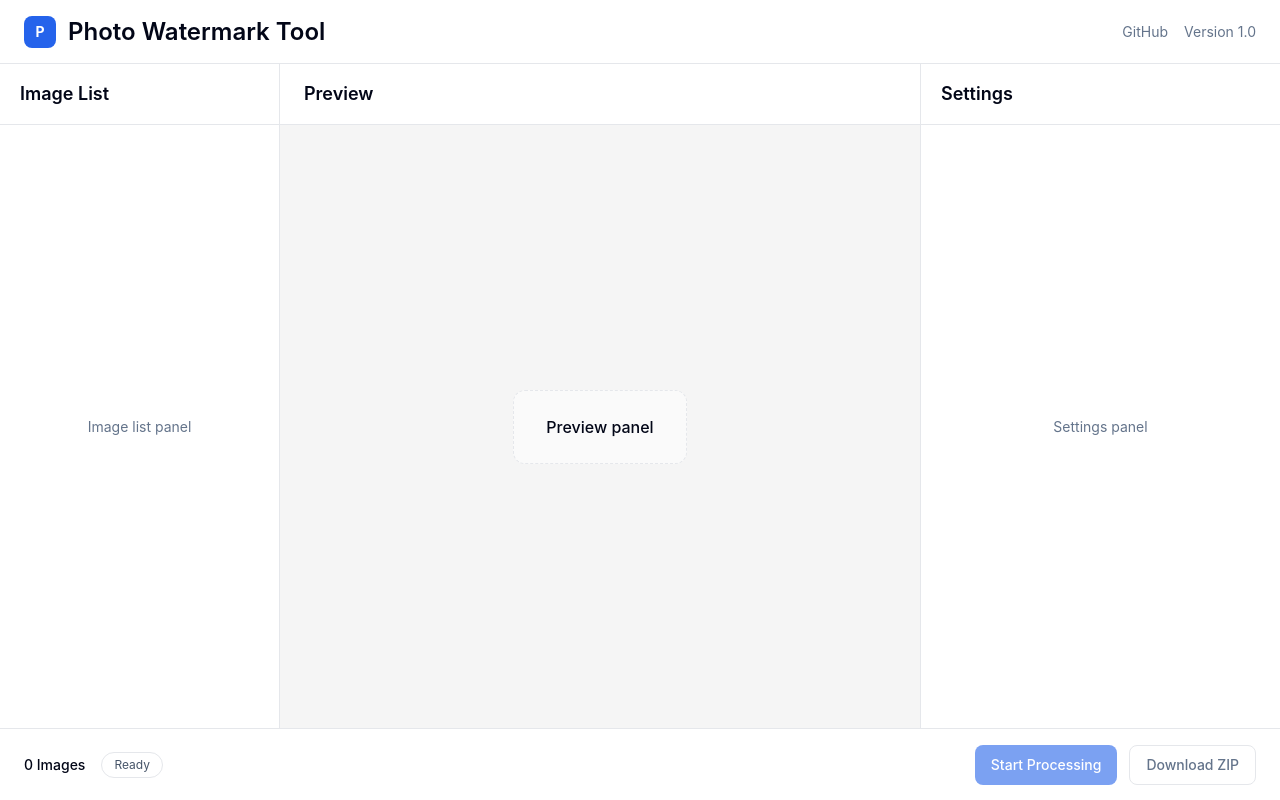
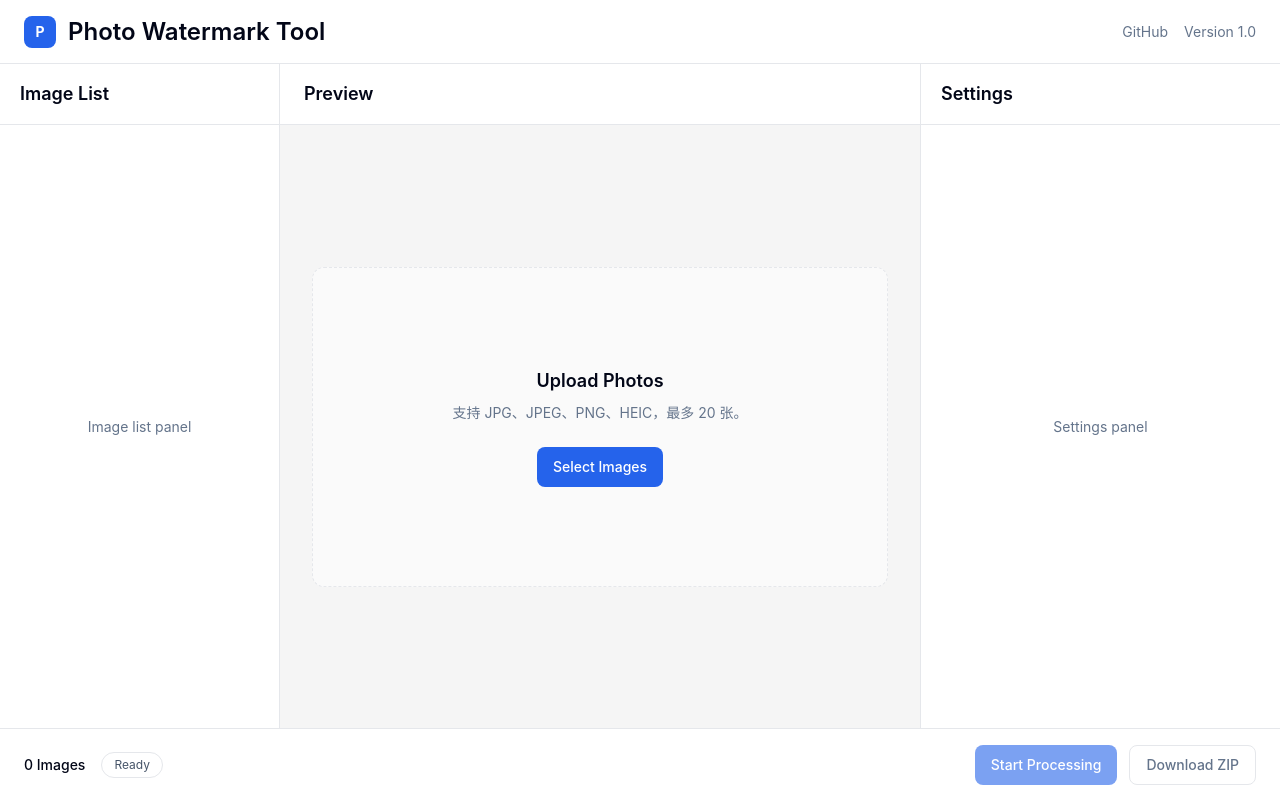
Before and after one commit to sweetCurious/photo-watermark-tool, a React (Vite) app: page / in a window 1280 px wide. Built offline with nearby package versions, Linux system fonts and the light colour scheme.

Commit message:
feat: implement image upload

```diff
--- a/src/components/layout/WorkspacePanels.tsx
+++ b/src/components/layout/WorkspacePanels.tsx
@@ -1,3 +1,5 @@
+import { ImageUpload } from '../upload/ImageUpload';
+
 function LeftPanel() {
   return (
     <aside className="flex w-[280px] shrink-0 flex-col border-r border-border-default bg-background-panel">
@@ -18,9 +20,7 @@ function PreviewPanel() {
         <h2 className="text-lg font-semibold">Preview</h2>
       </div>
       <div className="flex flex-1 items-center justify-center">
-        <div className="rounded-xl border border-dashed border-border-default bg-background-upload px-8 py-6 text-center">
-          <p className="text-base font-medium">Preview panel</p>
-        </div>
+        <ImageUpload />
       </div>
     </section>
   );
--- /dev/null
+++ b/src/components/upload/ImageUpload.tsx
@@ -0,0 +1,71 @@
+import { ChangeEvent, DragEvent, useRef, useState } from 'react';
+import { useImageStore } from '../../store/imageStore';
+import { validateImageFiles } from '../../utils/fileValidation';
+
+export function ImageUpload() {
+  const inputRef = useRef<HTMLInputElement>(null);
+  const [message, setMessage] = useState('支持 JPG、JPEG、PNG、HEIC，最多 20 张。');
+  const [isDragging, setIsDragging] = useState(false);
+  const images = useImageStore((state) => state.images);
+  const addFiles = useImageStore((state) => state.addFiles);
+
+  function handleFiles(fileList: FileList | null) {
+    const selectedFiles = Array.from(fileList ?? []);
+    const result = validateImageFiles(selectedFiles, images.length);
+
+    if (!result.isValid) {
+      setMessage(result.message);
+      return;
+    }
+
+    addFiles(result.files);
+    setMessage(`已暂存 ${images.length + result.files.length} 张图片。`);
+  }
+
+  function handleInputChange(event: ChangeEvent<HTMLInputElement>) {
+    handleFiles(event.target.files);
+    event.target.value = '';
+  }
+
+  function handleDrop(event: DragEvent<HTMLDivElement>) {
+    event.preventDefault();
+    setIsDragging(false);
+    handleFiles(event.dataTransfer.files);
+  }
+
+  function handleDragOver(event: DragEvent<HTMLDivElement>) {
+    event.preventDefault();
+    setIsDragging(true);
+  }
+
+  return (
+    <div
+      className={`flex min-h-[320px] w-full max-w-xl flex-col items-center justify-center rounded-xl border border-dashed px-8 text-center transition-colors ${
+        isDragging
+          ? 'border-primary bg-background-panel'
+          : 'border-border-default bg-background-upload'
+      }`}
+      onDragLeave={() => setIsDragging(false)}
+      onDragOver={handleDragOver}
+      onDrop={handleDrop}
+    >
+      <input
+        accept=".jpg,.jpeg,.png,.heic"
+        className="hidden"
+        multiple
+        onChange={handleInputChange}
+        ref={inputRef}
+        type="file"
+      />
+      <p className="text-lg font-semibold">Upload Photos</p>
+      <p className="mt-2 text-sm text-slate-500">{message}</p>
+      <button
+        className="mt-6 h-10 rounded-lg bg-primary px-4 text-sm font-medium text-white transition-colors hover:bg-primary-hover focus:outline-none focus:ring-2 focus:ring-primary focus:ring-offset-2"
+        onClick={() => inputRef.current?.click()}
+        type="button"
+      >
+        Select Images
+      </button>
+    </div>
+  );
+}
--- /dev/null
+++ b/src/store/imageStore.ts
@@ -0,0 +1,37 @@
+import { create } from 'zustand';
+
+export type UploadedImageStatus = 'ready';
+
+export interface UploadedImage {
+  id: string;
+  file: File;
+  fileName: string;
+  size: number;
+  status: UploadedImageStatus;
+}
+
+interface ImageStore {
+  images: UploadedImage[];
+  addFiles: (files: File[]) => void;
+}
+
+function createImageId() {
+  return crypto.randomUUID();
+}
+
+export const useImageStore = create<ImageStore>((set) => ({
+  images: [],
+  addFiles: (files) =>
+    set((state) => ({
+      images: [
+        ...state.images,
+        ...files.map((file) => ({
+          id: createImageId(),
+          file,
+          fileName: file.name,
+          size: file.size,
+          status: 'ready' as const,
+        })),
+      ],
+    })),
+}));
--- /dev/null
+++ b/src/utils/fileValidation.ts
@@ -0,0 +1,31 @@
+const MAX_IMAGE_COUNT = 20;
+const ALLOWED_EXTENSIONS = new Set(['jpg', 'jpeg', 'png', 'heic']);
+
+export type FileValidationResult =
+  | { isValid: true; files: File[] }
+  | { isValid: false; message: string };
+
+function getFileExtension(fileName: string) {
+  return fileName.split('.').pop()?.toLowerCase() ?? '';
+}
+
+export function validateImageFiles(files: File[], existingCount: number): FileValidationResult {
+  if (files.length === 0) {
+    return { isValid: false, message: 'No files selected.' };
+  }
+
+  if (existingCount + files.length > MAX_IMAGE_COUNT) {
+    return { isValid: false, message: '最多一次上传 20 张图片。' };
+  }
+
+  const invalidFile = files.find((file) => !ALLOWED_EXTENSIONS.has(getFileExtension(file.name)));
+
+  if (invalidFile) {
+    return {
+      isValid: false,
+      message: `不支持的文件格式：${invalidFile.name}`,
+    };
+  }
+
+  return { isValid: true, files };
+}
```
Also changed, not shown: 1 other file (tests, documents, lock files or other folders).
